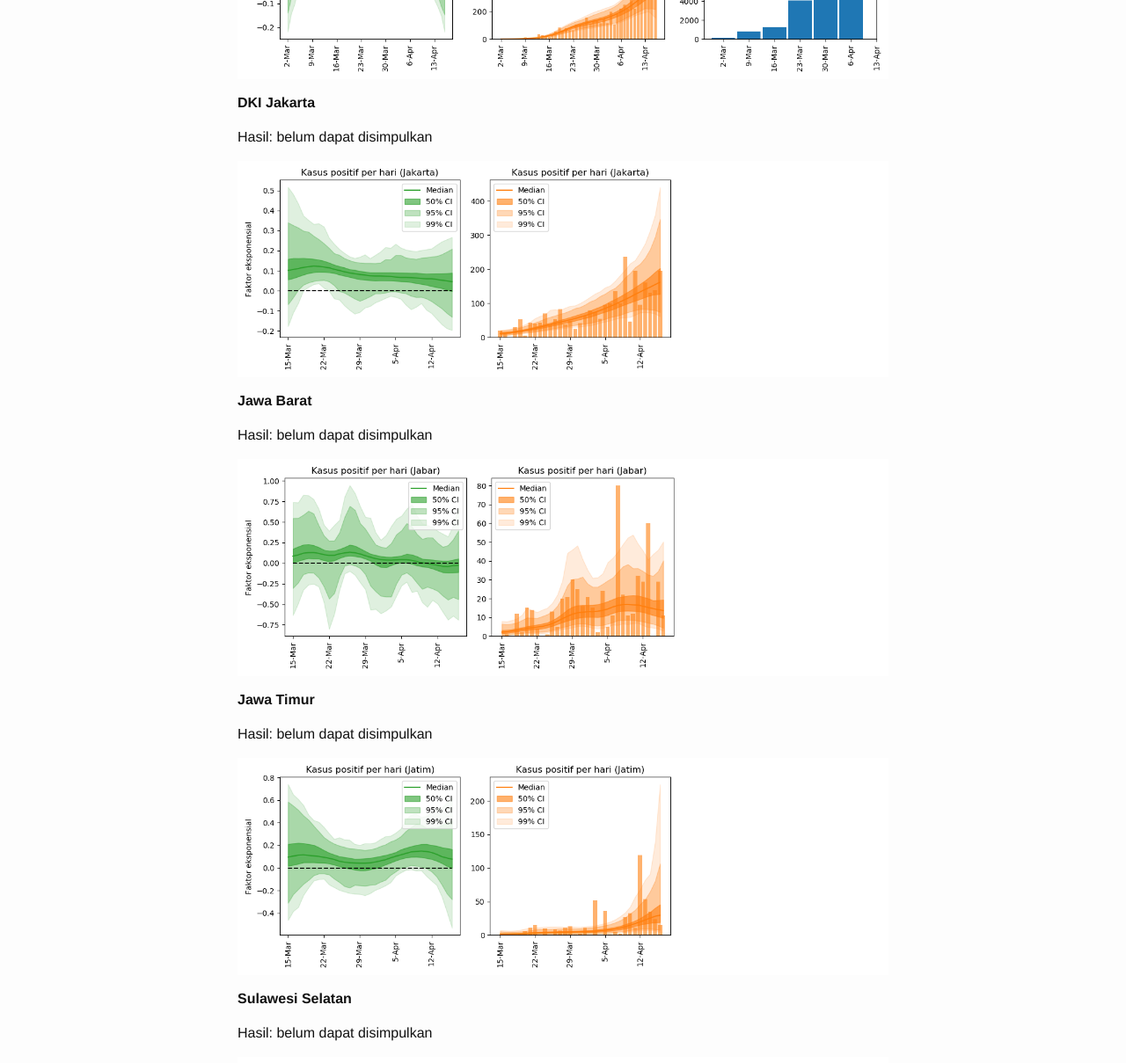
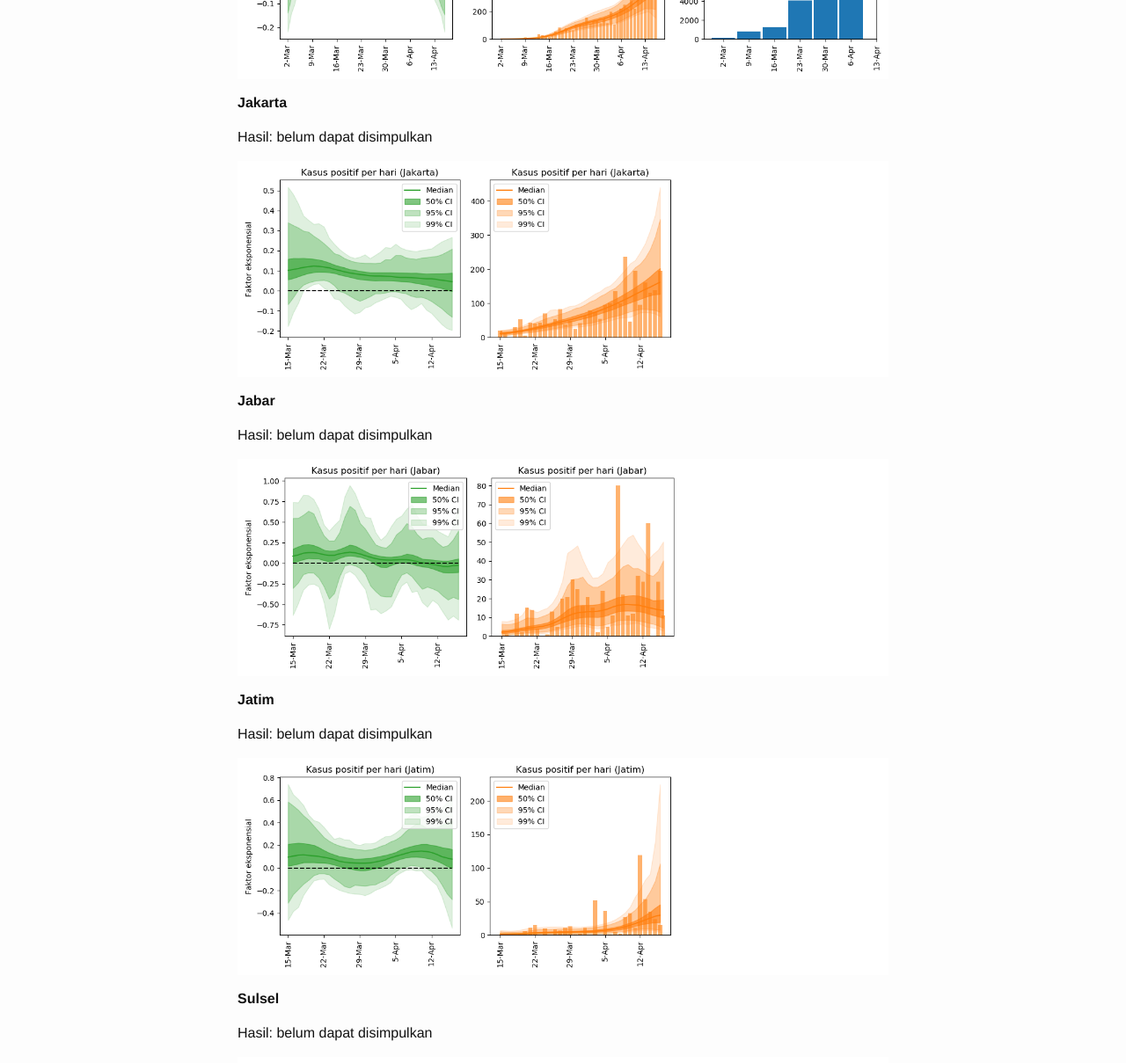
Before and after one commit to mfkasim1/mfkasim1.github.io, a Jekyll site: the page built from idcovid19.md, in a window 1280 px wide. Shown: the part 492-1701 px from the top of the page at 88% size. Built offline with Jekyll 4.4.1, drawn with Linux system fonts in a browser that asks for light colours.

Commit message:
Automated post

```diff
--- a/idcovid19.md
+++ b/idcovid19.md
@@ -15,27 +15,26 @@ Hasil: belum dapat disimpulkan
 
 <img title="Indonesia" src="{{ site.baseurl }}/assets/idcovid19-daily/id_new_cases.png" width="100%"/>
 
-
-**DKI Jakarta**
+**Jakarta**
 
 Hasil: belum dapat disimpulkan
 
-<img title="Indonesia" src="{{ site.baseurl }}/assets/idcovid19-daily/idprov_jakarta_new_cases.png" width="100%"/>
+<img title="Jakarta" src="{{ site.baseurl }}/assets/idcovid19-daily/idprov_jakarta_new_cases.png" width="100%"/>
 
-**Jawa Barat**
+**Jabar**
 
 Hasil: belum dapat disimpulkan
 
-<img title="Indonesia" src="{{ site.baseurl }}/assets/idcovid19-daily/idprov_jabar_new_cases.png" width="100%"/>
+<img title="Jabar" src="{{ site.baseurl }}/assets/idcovid19-daily/idprov_jabar_new_cases.png" width="100%"/>
 
-**Jawa Timur**
+**Jatim**
 
 Hasil: belum dapat disimpulkan
 
-<img title="Indonesia" src="{{ site.baseurl }}/assets/idcovid19-daily/idprov_jatim_new_cases.png" width="100%"/>
+<img title="Jatim" src="{{ site.baseurl }}/assets/idcovid19-daily/idprov_jatim_new_cases.png" width="100%"/>
 
-**Sulawesi Selatan**
+**Sulsel**
 
 Hasil: belum dapat disimpulkan
 
-<img title="Indonesia" src="{{ site.baseurl }}/assets/idcovid19-daily/idprov_sulsel_new_cases.png" width="100%"/>
+<img title="Sulsel" src="{{ site.baseurl }}/assets/idcovid19-daily/idprov_sulsel_new_cases.png" width="100%"/>
```
